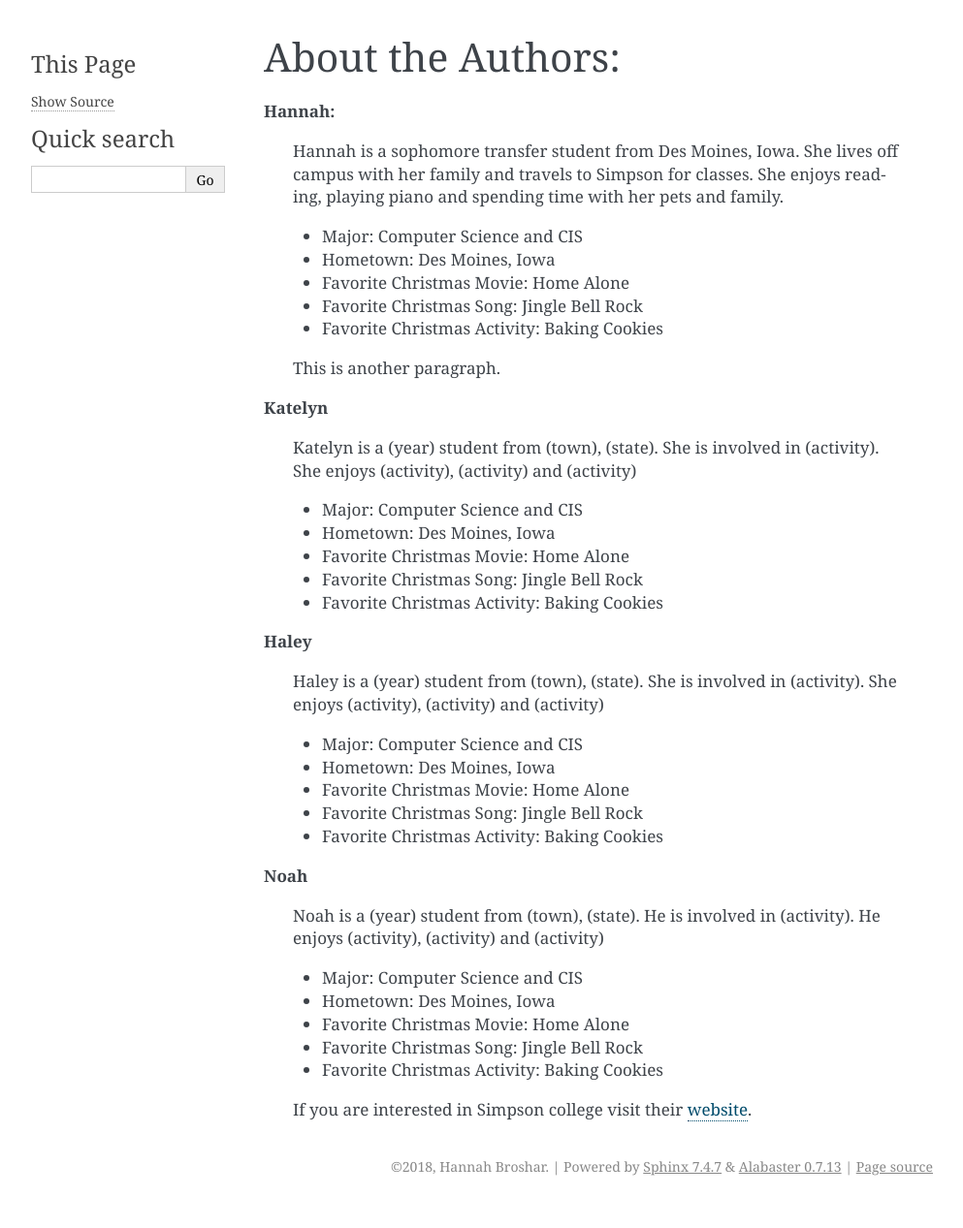
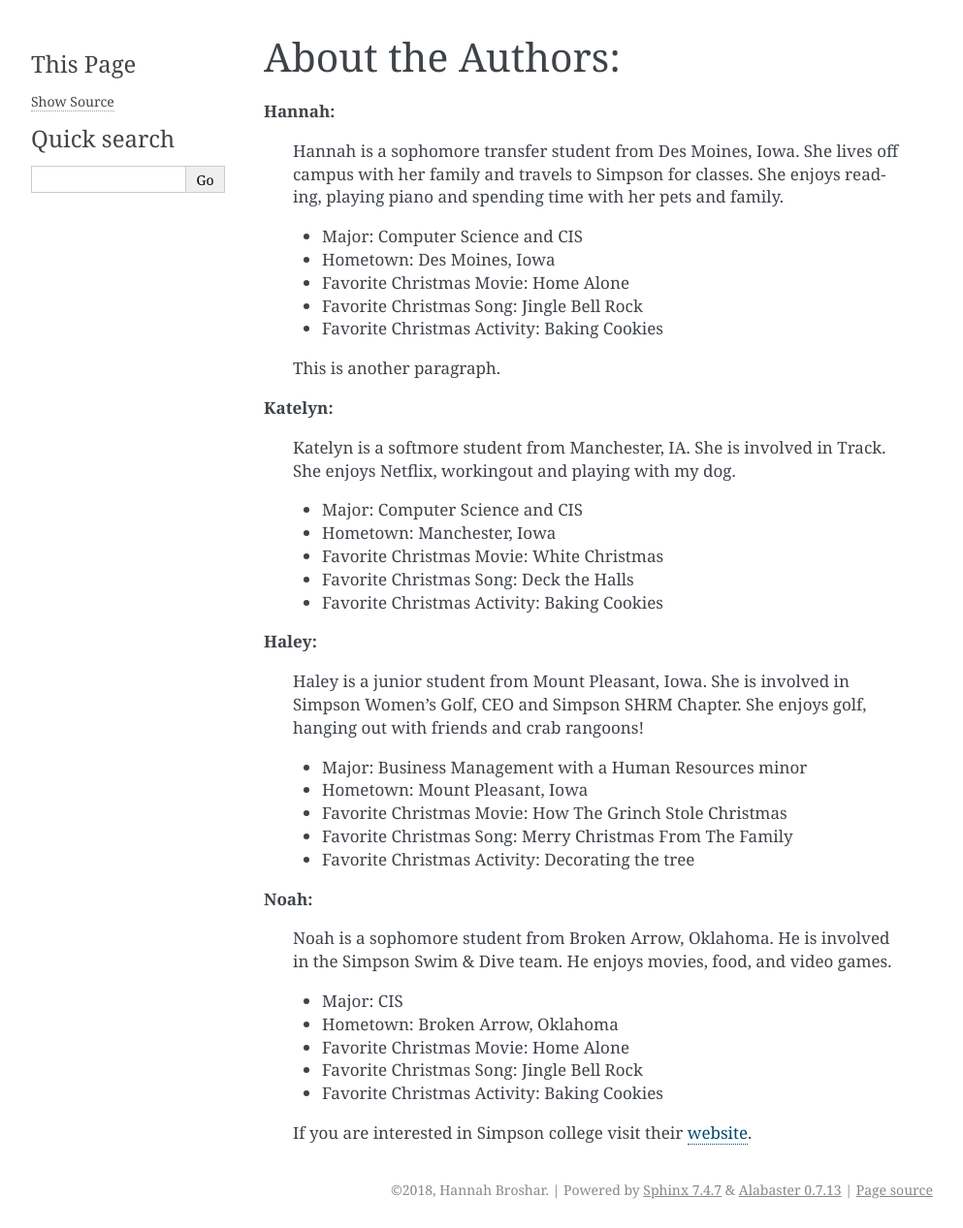
Before and after one commit to hannahbroshar/christmas, a Sphinx documentation site: the page built from source/about/about.rst, in a window 1280 px wide. Shown: the whole page at 97% size, without its empty margins (148-1141 px from the left). Built offline with Sphinx 7.4.7, drawn with Linux system fonts in a browser that asks for light colours; before the commit the page ends 1243 px from its top, so only the background shows below that.

Commit message:
chaning movie file

```diff
--- a/source/about/about.rst
+++ b/source/about/about.rst
@@ -17,37 +17,37 @@ About the Authors:
 
     This is another paragraph.
 
-**Katelyn**
+**Katelyn:**
 
-    Katelyn is a (year) student from (town), (state). She is involved in (activity).
-    She enjoys (activity), (activity) and (activity)
+    Katelyn is a softmore student from Manchester, IA. She is involved in Track.
+    She enjoys Netflix, workingout and playing with my dog.
 
     * Major: Computer Science and CIS
-    * Hometown: Des Moines, Iowa
+    * Hometown: Manchester, Iowa
 
-    * Favorite Christmas Movie: Home Alone
-    * Favorite Christmas Song: Jingle Bell Rock
+    * Favorite Christmas Movie: White Christmas
+    * Favorite Christmas Song: Deck the Halls
     * Favorite Christmas Activity: Baking Cookies
 
-**Haley**
+**Haley:**
 
-    Haley is a (year) student from (town), (state). She is involved in (activity).
-    She enjoys (activity), (activity) and (activity)
+    Haley is a junior student from Mount Pleasant, Iowa. She is involved in Simpson Women's Golf, CEO and Simpson SHRM     Chapter.
+    She enjoys golf, hanging out with friends and crab rangoons!
 
-    * Major: Computer Science and CIS
-    * Hometown: Des Moines, Iowa
+    * Major: Business Management with a Human Resources minor
+    * Hometown: Mount Pleasant, Iowa
 
-    * Favorite Christmas Movie: Home Alone
-    * Favorite Christmas Song: Jingle Bell Rock
-    * Favorite Christmas Activity: Baking Cookies
+    * Favorite Christmas Movie: How The Grinch Stole Christmas
+    * Favorite Christmas Song: Merry Christmas From The Family
+    * Favorite Christmas Activity: Decorating the tree
 
-**Noah**
+**Noah:**
 
-    Noah is a (year) student from (town), (state). He is involved in (activity).
-    He enjoys (activity), (activity) and (activity)
+    Noah is a sophomore student from Broken Arrow, Oklahoma. He is involved in the Simpson Swim & Dive team.
+    He enjoys movies, food, and video games.
 
-    * Major: Computer Science and CIS
-    * Hometown: Des Moines, Iowa
+    * Major: CIS
+    * Hometown: Broken Arrow, Oklahoma
 
     * Favorite Christmas Movie: Home Alone
     * Favorite Christmas Song: Jingle Bell Rock
--- a/source/top_5_movies/top_5_movies.rst
+++ b/source/top_5_movies/top_5_movies.rst
@@ -5,6 +5,7 @@ Top 5 Christmas Movies
 **A Christmas Story**
 
     .. image:: movie1.jpg
+
     1983
 
     *A Christmas Story* is a classic Christmas movie that has
@@ -15,6 +16,7 @@ Top 5 Christmas Movies
 **Home Alone**
 
     .. image:: movie2.jpg
+
     1990
 
     Oops, maybe cheating the system with this number 2 spot! *Home Alone* and its sequals are all fun Christmas movies
@@ -25,6 +27,7 @@ Top 5 Christmas Movies
 **The Santa Claus**
 
     .. image:: movie3.jpg
+
     1994
 
     This might count as cheating again because one
@@ -35,6 +38,7 @@ Top 5 Christmas Movies
 **How The Grinch Stole Christmas**
 
     .. image:: movie4.jpg
+
     2000
 
     Does your heart grow 3 times whenever you watch this film?
@@ -44,6 +48,7 @@ Top 5 Christmas Movies
 **National Lampoon's Christmas Vacation**
 
     .. image:: movie5.jpg
+
     1989
 
     Start thinking of everything that can go wrong when you try to plan the perfect Christmas. That is what this movie is all
```
